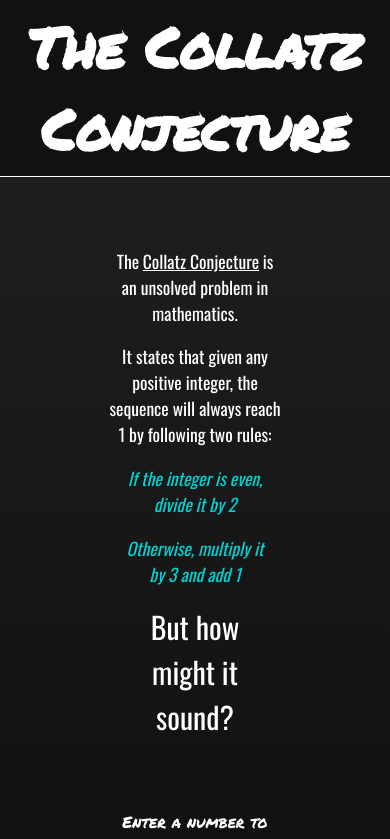
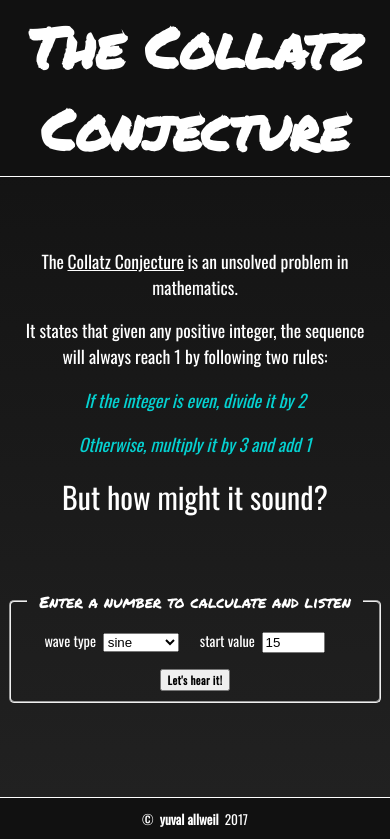
Before and after one commit to themarquisdesheric/collatz-conjecture-music, a React (Create React App) app in the folder app/: page / in a window 390 px wide. Shown: the top 839 px of the page. Built offline with nearby package versions, Linux system fonts and the light colour scheme; what really-smooth-scroll would draw is missing.

Commit message:
updated background color and made more responsive for mobile

```diff
--- a/app/src/components/Chart.js
+++ b/app/src/components/Chart.js
@@ -7,6 +7,10 @@ const Div = styled.div`
   max-width: 43%;
   height: 100%;
   margin: 1.5em auto;
+
+  @media (max-width: 700px) {
+    display: none;
+  }
 `;
 
 export default class LineChart extends Component {
--- a/app/src/components/Footer.js
+++ b/app/src/components/Footer.js
@@ -7,12 +7,29 @@ const StyledFooter = styled.footer`
   position: absolute;
   left: 0;
   bottom: 0;
+  background-color: #111;
+  border-top: 1px solid #fff;
+  padding: .5em 0;
+`;
+
+// favicon?
+
+const Span = styled.span`
+  font-weight: bold;
 `;
 
 export default function Footer() {
   return (
     <StyledFooter>
-      <small>&copy; Epiphany Collective 2017</small>
+      <small>
+        &copy;
+        <Span>
+          &nbsp;
+          yuval allweil
+          &nbsp;
+        </Span>
+        2017
+      </small>
     </StyledFooter>
   );
 }
--- a/app/src/components/Form.js
+++ b/app/src/components/Form.js
@@ -12,6 +12,10 @@ const LeftArrow = styled(TiArrowLeftOutline)`
   position: fixed;
   top: 50%;
   left: 8%;
+
+  @media (max-width: 450px) {
+    left: 2%;
+  }
 `;
 
 const RightArrow = styled(TiArrowRightOutline)`
@@ -19,12 +23,21 @@ const RightArrow = styled(TiArrowRightOutline)`
   position: fixed;
   top: 50%;
   right: 8%;
+
+  @media (max-width: 450px) {
+    right: 2%;
+  }
 `;
 
 const Fieldset = styled.fieldset`
-  width: 46%;
+  width: 600px;
   margin: 0 auto 5em;
   border-radius: 5px;
+
+  @media (max-width: 850px) {
+    max-width: 88%;
+    // margin: 0 1em 5em;
+  }
 `;
 
 const Button = styled.button`
--- a/app/src/components/IntroBlurb.js
+++ b/app/src/components/IntroBlurb.js
@@ -2,15 +2,14 @@ import React from 'react';
 import styled from 'styled-components';
 
 const Div = styled.div`
-  width: 45%;
-  padding: 0 2em;
+  width: 100%;
   margin: 4em auto;
   font-size: 1.1em;
 `;
 
 const Ul = styled.ul`
   margin: 0 auto;
-  padding-left: 0;
+  padding: 0 1em;
   list-style-type: none;
 `;
 
--- a/app/src/components/List.js
+++ b/app/src/components/List.js
@@ -4,7 +4,7 @@ import styled from 'styled-components';
 import ListItem from './ListItem';
 
 const Ul = styled.ul`
-  width: 40%;
+  width: 400px;
   margin: 1em auto;
   padding-left: 0;
   list-style-type: none;
--- a/app/src/index.css
+++ b/app/src/index.css
@@ -4,10 +4,11 @@ html {
 }
 
 body {
-  margin: 0 0 30px 0;
+  margin: 0 0 47px 0;
   padding: 0;
   text-align: center;
   background: linear-gradient(#222, #111) no-repeat center fixed;
+  background: linear-gradient(#101010, #222) no-repeat center fixed;
   color: #fff;
   font-family: 'Oswald', sans-serif;
 }
```
